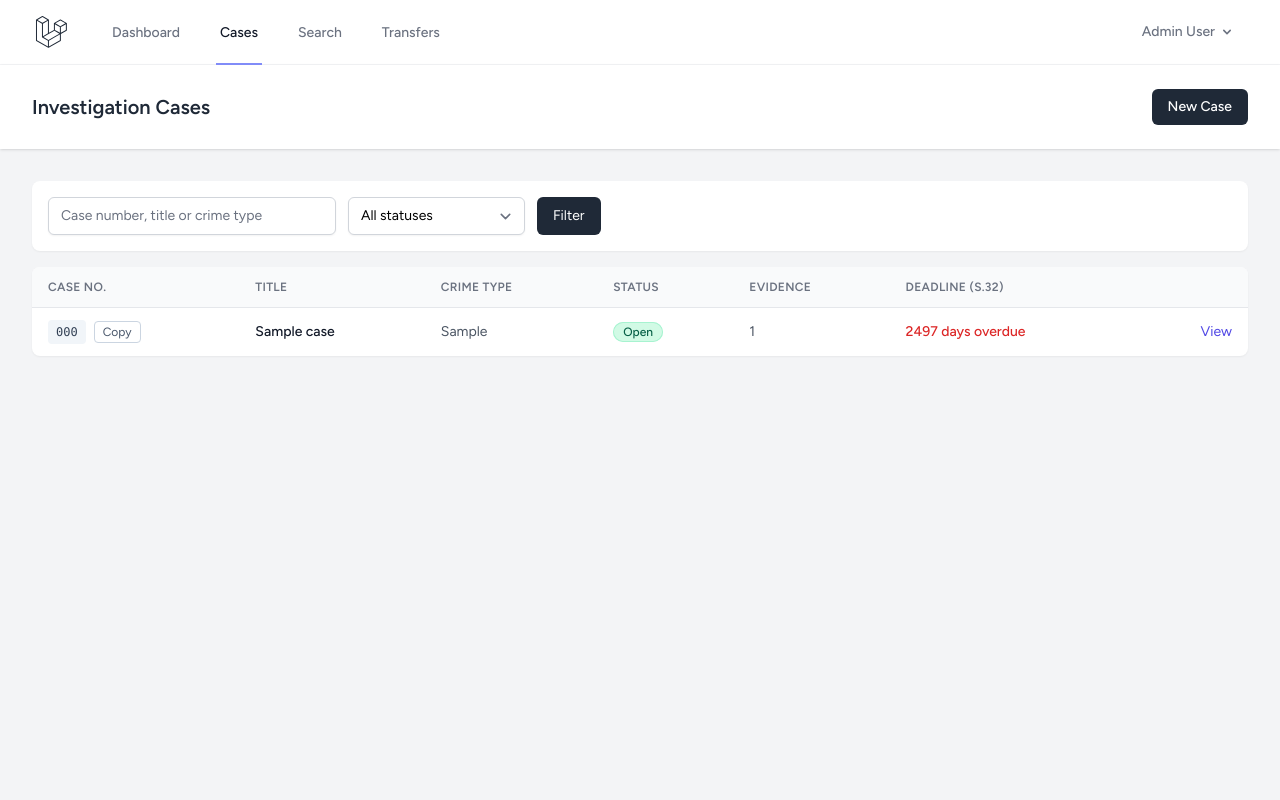
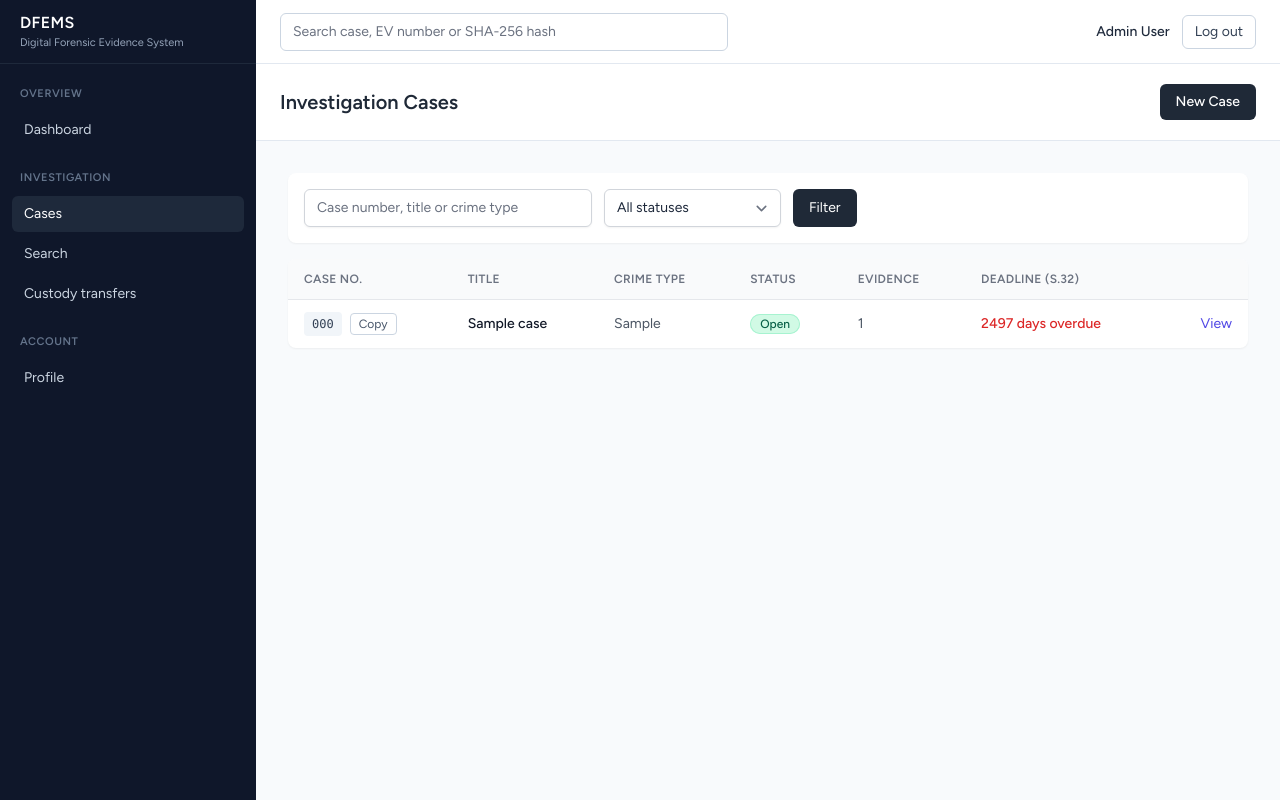
Before and after one commit to shahriarsabbirswe/forensic-evidence-system, a Laravel app: page /cases in a window 1280 px wide. Run offline with Laravel 12, Linux system fonts and the light colour scheme; a user stored in the database is signed in; data comes from the database, SQL or seed files in the repository; tables that the repository leaves empty hold one stand-in row (values such as "Sample post"); style sheets or scripts are compiled from the project's sources.

Commit message:
UI: switch to fixed sidebar navigation layout

```diff
--- a/resources/views/layouts/app.blade.php
+++ b/resources/views/layouts/app.blade.php
@@ -5,32 +5,110 @@
         <meta name="viewport" content="width=device-width, initial-scale=1">
         <meta name="csrf-token" content="{{ csrf_token() }}">
 
-        <title>{{ config('app.name', 'Laravel') }}</title>
+        <title>{{ config('app.name', 'DFEMS') }}</title>
 
-        <!-- Fonts -->
         <link rel="preconnect" href="https://fonts.bunny.net">
         <link href="https://fonts.bunny.net/css?family=figtree:400,500,600&display=swap" rel="stylesheet" />
 
-        <!-- Scripts -->
         @vite(['resources/css/app.css', 'resources/js/app.js'])
     </head>
-    <body class="font-sans antialiased">
-        <div class="min-h-screen bg-gray-100">
-            @include('layouts.navigation')
+    <body class="bg-slate-50 font-sans antialiased text-slate-800">
+        @php
+            $user = auth()->user();
+            $role = $user->getRoleNames()->first();
 
-            <!-- Page Heading -->
-            @isset($header)
-                <header class="bg-white shadow">
-                    <div class="max-w-7xl mx-auto py-6 px-4 sm:px-6 lg:px-8">
-                        {{ $header }}
+            // Only links whose route exists and that the user may use are shown.
+            // When a teammate adds a route (for example the custody ledger or the audit log),
+            // add one line here with the route name and a permission name.
+            $links = [
+                ['group' => 'Overview',      'label' => 'Dashboard',         'route' => 'dashboard',       'active' => 'dashboard',  'can' => null],
+                ['group' => 'Investigation', 'label' => 'Cases',             'route' => 'cases.index',     'active' => 'cases.*',    'can' => 'case.view'],
+                ['group' => 'Investigation', 'label' => 'Search',            'route' => 'search.index',    'active' => 'search.*',   'can' => null],
+                ['group' => 'Investigation', 'label' => 'Custody transfers', 'route' => 'transfers.index', 'active' => 'transfers.*', 'can' => 'transfer.view'],
+                ['group' => 'Account',       'label' => 'Profile',           'route' => 'profile.edit',    'active' => 'profile.*',  'can' => null],
+            ];
+
+            $groups = collect($links)
+                ->filter(fn ($l) => \Illuminate\Support\Facades\Route::has($l['route']) && (! $l['can'] || $user->can($l['can'])))
+                ->groupBy('group');
+        @endphp
+
+        <div x-data="{ open: false }" class="min-h-screen lg:flex">
+
+            {{-- Mobile backdrop --}}
+            <div x-show="open" x-on:click="open = false" class="fixed inset-0 z-30 bg-slate-900/50 lg:hidden"></div>
+
+            {{-- Sidebar --}}
+            <aside class="fixed inset-y-0 left-0 z-40 w-64 transform bg-slate-900 text-slate-300 transition-transform lg:static lg:translate-x-0"
+                   x-bind:class="open ? 'translate-x-0' : '-translate-x-full'">
+                <div class="flex h-16 items-center border-b border-slate-800 px-5">
+                    <div>
+                        <div class="text-base font-semibold tracking-wide text-white">DFEMS</div>
+                        <div class="text-[11px] text-slate-400">Digital Forensic Evidence System</div>
+                    </div>
+                </div>
+
+                <nav class="space-y-5 px-3 py-5 text-sm">
+                    @foreach ($groups as $groupName => $items)
+                        <div>
+                            <div class="mb-2 px-2 text-[11px] font-semibold uppercase tracking-wider text-slate-500">{{ $groupName }}</div>
+                            <ul class="space-y-1">
+                                @foreach ($items as $item)
+                                    @php $active = request()->routeIs($item['active']); @endphp
+                                    <li>
+                                        <a href="{{ route($item['route']) }}"
+                                           class="block rounded-md px-3 py-2 {{ $active ? 'bg-slate-800 text-white' : 'hover:bg-slate-800 hover:text-white' }}">
+                                            {{ $item['label'] }}
+                                        </a>
+                                    </li>
+                                @endforeach
+                            </ul>
+                        </div>
+                    @endforeach
+                </nav>
+            </aside>
+
+            {{-- Main column --}}
+            <div class="flex min-w-0 flex-1 flex-col">
+                {{-- Top bar --}}
+                <header class="flex h-16 items-center gap-3 border-b border-slate-200 bg-white px-4 sm:px-6">
+                    <button type="button" class="rounded p-2 text-slate-600 hover:bg-slate-100 lg:hidden" x-on:click="open = true" aria-label="Open menu">
+                        <svg class="h-5 w-5" fill="none" viewBox="0 0 24 24" stroke="currentColor" stroke-width="2"><path stroke-linecap="round" d="M4 6h16M4 12h16M4 18h16"/></svg>
+                    </button>
+
+                    @if (\Illuminate\Support\Facades\Route::has('search.index'))
+                        {{-- Check the real query name in SearchController (it may not be "q"). --}}
+                        <form method="GET" action="{{ route('search.index') }}" class="hidden max-w-md flex-1 sm:block">
+                            <input type="text" name="q" value="{{ request('q') }}"
+                                   placeholder="Search case, EV number or SHA-256 hash"
+                                   class="w-full rounded-md border-slate-300 text-sm">
+                        </form>
+                    @endif
+
+                    <div class="ml-auto flex items-center gap-3 text-sm">
+                        <div class="text-right leading-tight">
+                            <div class="font-medium text-slate-800">{{ $user->name }}</div>
+                            @if ($role)
+                                <div class="text-xs text-slate-500">{{ $role }}</div>
+                            @endif
+                        </div>
+                        <form method="POST" action="{{ route('logout') }}">
+                            @csrf
+                            <button class="rounded-md border border-slate-300 px-3 py-1.5 text-slate-700 hover:bg-slate-100">Log out</button>
+                        </form>
                     </div>
                 </header>
-            @endisset
 
-            <!-- Page Content -->
-            <main>
-                {{ $slot }}
-            </main>
+                @isset($header)
+                    <div class="border-b border-slate-200 bg-white">
+                        <div class="px-4 py-5 sm:px-6">{{ $header }}</div>
+                    </div>
+                @endisset
+
+                <main class="flex-1">
+                    {{ $slot }}
+                </main>
+            </div>
         </div>
     </body>
 </html>
```
